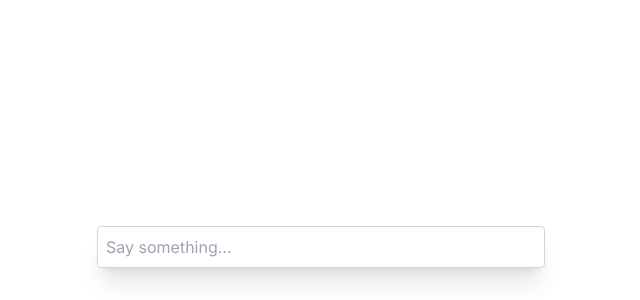
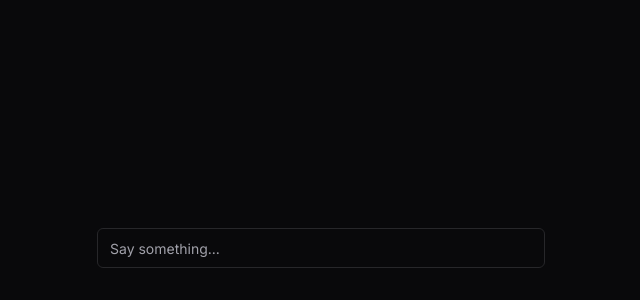
Before and after one commit to cjkehoe/cse-360-rag-chatbot, a Next.js app: page / in a window 1280 px wide. Shown: the part 500-800 px from the top of the page, without its empty margins (319-959 px from the left). Built offline with nearby package versions, Linux system fonts and the light colour scheme.

Commit message:
Switched to shadcn dark theme

```diff
--- a/app/globals.css
+++ b/app/globals.css
@@ -5,64 +5,74 @@
 @layer base {
   :root {
     --background: 0 0% 100%;
-    --foreground: 0 0% 3.9%;
+    --foreground: 240 10% 3.9%;
 
     --card: 0 0% 100%;
-    --card-foreground: 0 0% 3.9%;
+    --card-foreground: 240 10% 3.9%;
 
     --popover: 0 0% 100%;
-    --popover-foreground: 0 0% 3.9%;
+    --popover-foreground: 240 10% 3.9%;
 
-    --primary: 0 0% 9%;
+    --primary: 240 5.9% 10%;
     --primary-foreground: 0 0% 98%;
 
-    --secondary: 0 0% 96.1%;
-    --secondary-foreground: 0 0% 9%;
+    --secondary: 240 4.8% 95.9%;
+    --secondary-foreground: 240 5.9% 10%;
 
-    --muted: 0 0% 96.1%;
-    --muted-foreground: 0 0% 45.1%;
+    --muted: 240 4.8% 95.9%;
+    --muted-foreground: 240 3.8% 46.1%;
 
-    --accent: 0 0% 96.1%;
-    --accent-foreground: 0 0% 9%;
+    --accent: 240 4.8% 95.9%;
+    --accent-foreground: 240 5.9% 10%;
 
     --destructive: 0 84.2% 60.2%;
     --destructive-foreground: 0 0% 98%;
 
-    --border: 0 0% 89.8%;
-    --input: 0 0% 89.8%;
-    --ring: 0 0% 3.9%;
+    --border: 240 5.9% 90%;
+    --input: 240 5.9% 90%;
+    --ring: 240 5.9% 10%;
 
     --radius: 0.5rem;
+    --chart-1: 12 76% 61%;
+    --chart-2: 173 58% 39%;
+    --chart-3: 197 37% 24%;
+    --chart-4: 43 74% 66%;
+    --chart-5: 27 87% 67%;
   }
 
   .dark {
-    --background: 0 0% 3.9%;
+    --background: 240 10% 3.9%;
     --foreground: 0 0% 98%;
 
-    --card: 0 0% 3.9%;
+    --card: 240 10% 3.9%;
     --card-foreground: 0 0% 98%;
 
-    --popover: 0 0% 3.9%;
+    --popover: 240 10% 3.9%;
     --popover-foreground: 0 0% 98%;
 
     --primary: 0 0% 98%;
-    --primary-foreground: 0 0% 9%;
+    --primary-foreground: 240 5.9% 10%;
 
-    --secondary: 0 0% 14.9%;
+    --secondary: 240 3.7% 15.9%;
     --secondary-foreground: 0 0% 98%;
 
-    --muted: 0 0% 14.9%;
-    --muted-foreground: 0 0% 63.9%;
+    --muted: 240 3.7% 15.9%;
+    --muted-foreground: 240 5% 64.9%;
 
-    --accent: 0 0% 14.9%;
+    --accent: 240 3.7% 15.9%;
     --accent-foreground: 0 0% 98%;
 
     --destructive: 0 62.8% 30.6%;
     --destructive-foreground: 0 0% 98%;
 
-    --border: 0 0% 14.9%;
-    --input: 0 0% 14.9%;
-    --ring: 0 0% 83.1%;
+    --border: 240 3.7% 15.9%;
+    --input: 240 3.7% 15.9%;
+    --ring: 240 4.9% 83.9%;
+    --chart-1: 220 70% 50%;
+    --chart-2: 160 60% 45%;
+    --chart-3: 30 80% 55%;
+    --chart-4: 280 65% 60%;
+    --chart-5: 340 75% 55%;
   }
 }
 
--- a/app/layout.tsx
+++ b/app/layout.tsx
@@ -1,6 +1,7 @@
 import type { Metadata } from "next";
 import { Inter } from "next/font/google";
 import "./globals.css";
+import { cn } from "@/lib/utils";
 
 const inter = Inter({ subsets: ["latin"] });
 
@@ -15,8 +16,15 @@ export default function RootLayout({
   children: React.ReactNode;
 }>) {
   return (
-    <html lang="en">
-      <body className={inter.className}>{children}</body>
+    <html lang="en" suppressHydrationWarning className="dark">
+      <body
+        className={cn(
+          "min-h-screen bg-background font-sans antialiased",
+          inter.className
+        )}
+      >
+        {children}
+      </body>
     </html>
   );
 }
--- a/app/page.tsx
+++ b/app/page.tsx
@@ -1,23 +1,26 @@
 'use client';
 
 import { useChat } from '@ai-sdk/react';
+import { Input } from "@/components/ui/input";
+import { Button } from "@/components/ui/button";
 
 export default function Chat() {
   const { messages, input, handleInputChange, handleSubmit } = useChat({
     maxSteps: 3,
   });
+
   return (
     <div className="flex flex-col w-full max-w-md py-24 mx-auto stretch">
       <div className="space-y-4">
         {messages.map(m => (
-          <div key={m.id} className="whitespace-pre-wrap">
+          <div key={m.id} className="rounded-lg p-4 bg-card text-card-foreground">
             <div>
-              <div className="font-bold">{m.role}</div>
-              <p>
+              <div className="font-bold text-primary">{m.role}</div>
+              <p className="text-foreground">
                 {m.content.length > 0 ? (
                   m.content
                 ) : (
-                  <span className="italic font-light">
+                  <span className="italic text-muted-foreground">
                     {'calling tool: ' + m?.toolInvocations?.[0].toolName}
                   </span>
                 )}
@@ -27,12 +30,12 @@ export default function Chat() {
         ))}
       </div>
 
-      <form onSubmit={handleSubmit}>
-        <input
-          className="fixed bottom-0 w-full max-w-md p-2 mb-8 border border-gray-300 rounded shadow-xl"
+      <form onSubmit={handleSubmit} className="fixed bottom-0 w-full max-w-md mb-8">
+        <Input
           value={input}
           placeholder="Say something..."
           onChange={handleInputChange}
+          className="bg-background border-input"
         />
       </form>
     </div>
```
